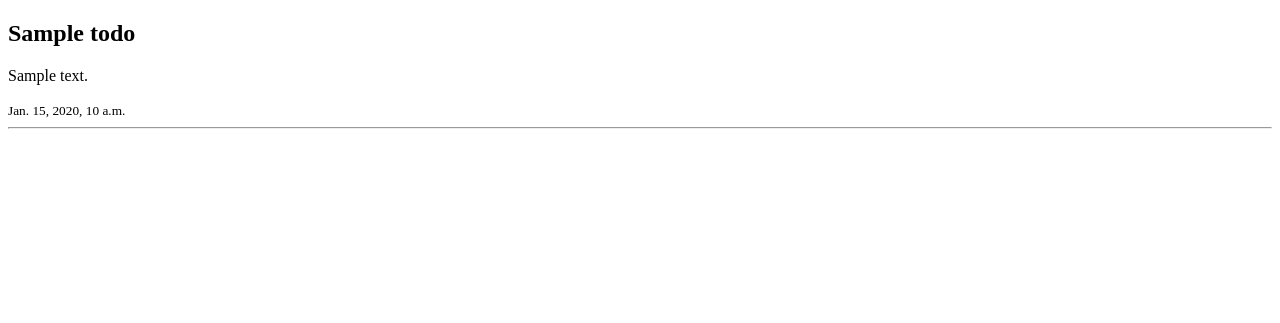
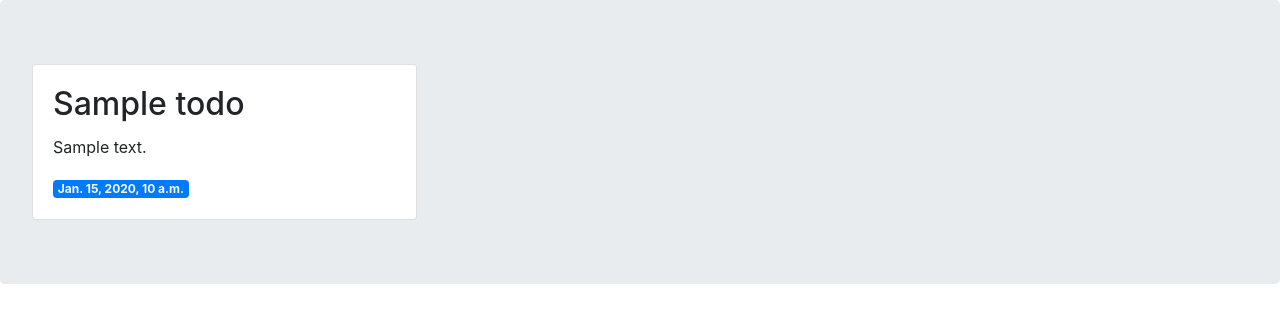
Before and after one commit to Yousef-SharafiLotf/myFirstBlog, a Django app: page /todo/all_todos/ in a window 1280 px wide. Shown: the top 323 px of the page. Run offline with Django 3.2, Linux system fonts and the light colour scheme; tables that the repository leaves empty hold one stand-in row (values such as "Sample post"); some libraries are stand-ins or nearby versions.

Commit message:
add bootstrap style to templates

```diff
--- a/myFirstBlog/templates/all_todos.html
+++ b/myFirstBlog/templates/all_todos.html
@@ -1,9 +1,22 @@
 {% extends 'base.html' %}
 {% block content %}
+    <div class="row">
     {% for todo in todos %}
-        <h2>{{ todo.title }}</h2>
-        <p>{{ todo.body }}</p>
-        <small>{{ todo.date }}</small>
-        <hr>
+        <div class="col-4">
+        <div class="card">
+            <div class="card-body">
+                <div class="card-title">
+                     <h2>{{ todo.title }}</h2>
+                </div>
+                <div class="card-text">
+                    <p>{{ todo.body }}</p>
+                    <small class="badge bg-primary text-light">{{ todo.date }}</small>
+                </div>
+
+            </div>
+        </div>
+        </div>
     {% endfor %}
+    </div>
+
 {% endblock %}
--- a/myFirstBlog/templates/base.html
+++ b/myFirstBlog/templates/base.html
@@ -1,12 +1,13 @@
 <!DOCTYPE html>
 <html lang="en">
 <head>
-    <meta charset="UTF-8">
-    <title>{% block title %}{% endblock %}</title>
+<meta charset="UTF-8">
+<link rel="stylesheet" href="https://maxcdn.bootstrapcdn.com/bootstrap/4.0.0/css/bootstrap.min.css" integrity="sha384-Gn5384xqQ1aoWXA+058RXPxPg6fy4IWvTNh0E263XmFcJlSAwiGgFAW/dAiS6JXm" crossorigin="anonymous">
+<title>{% block title %}{% endblock %}</title>
 </head>
 <body>
-
-    {% block content %}{% endblock %}
-
+    <div class="jumbotron">
+        {% block content %}{% endblock %}
+    </div>
 </body>
 </html>
```
